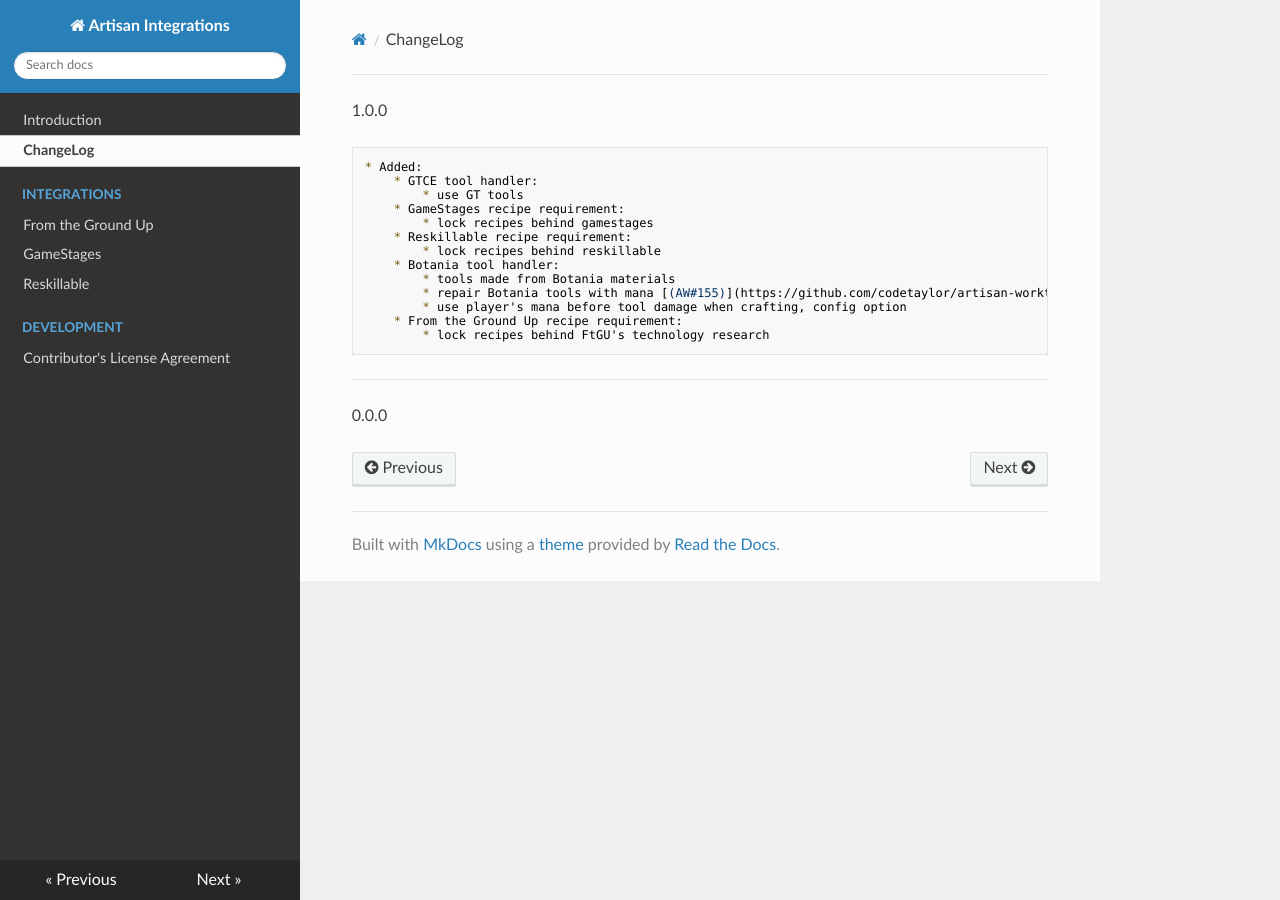
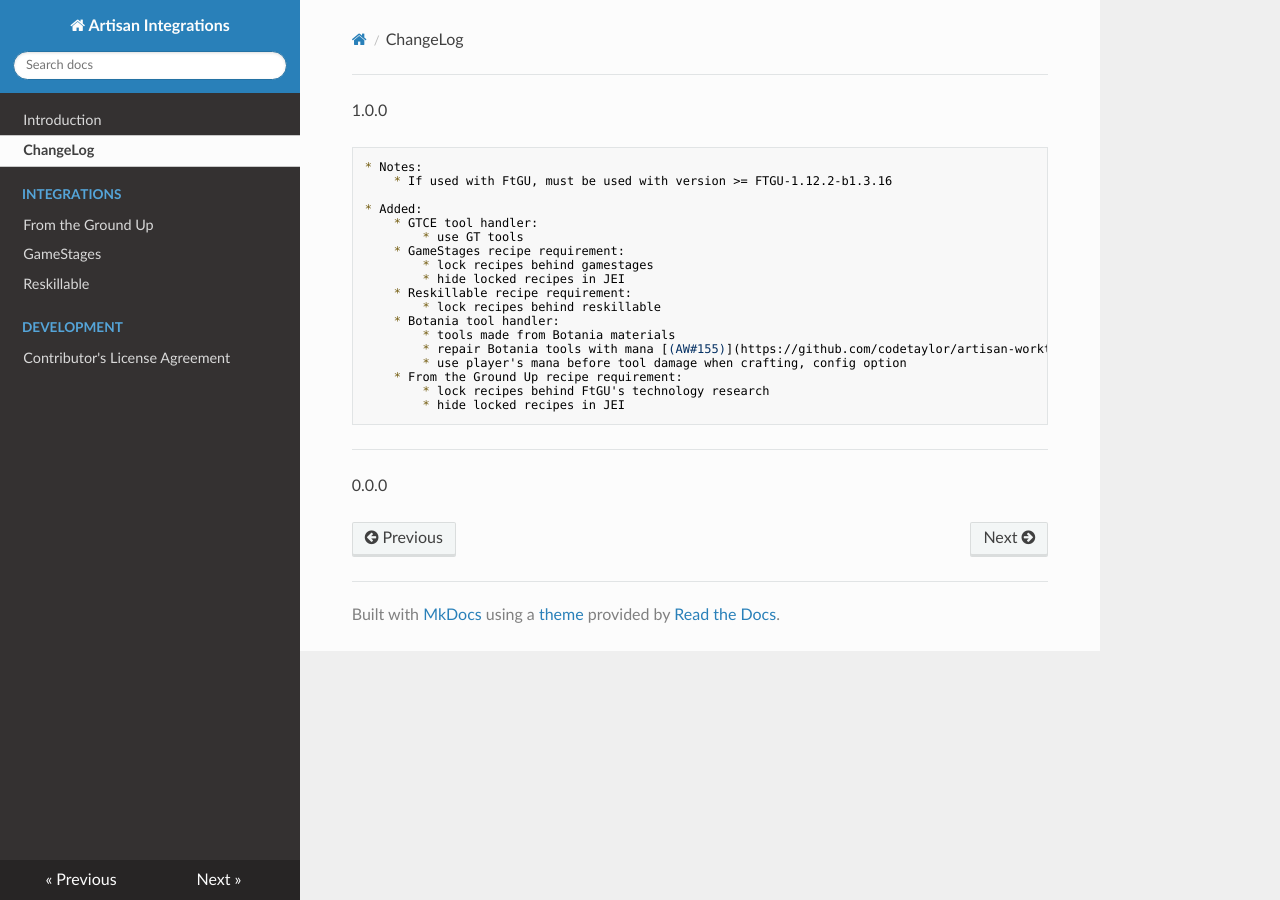
Before and after one commit to codetaylor/artisan-integrations-1.12, an MkDocs documentation site: the page built from docs/changelog.md, in a window 1280 px wide. Built offline with MkDocs 1.6.1, drawn with Linux system fonts in a browser that asks for light colours; nearby versions of some CDN libraries; old or Windows-style settings are respelled for this version of MkDocs.

Commit message:
Update changelog

```diff
--- a/docs/changelog.md
+++ b/docs/changelog.md
@@ -1,10 +1,14 @@
 1.0.0
+
+    * Notes:
+        * If used with FtGU, must be used with version >= FTGU-1.12.2-b1.3.16
 
     * Added:
         * GTCE tool handler:
             * use GT tools
         * GameStages recipe requirement:
             * lock recipes behind gamestages
+            * hide locked recipes in JEI
         * Reskillable recipe requirement:
             * lock recipes behind reskillable
         * Botania tool handler:
@@ -13,6 +17,7 @@
             * use player's mana before tool damage when crafting, config option
         * From the Ground Up recipe requirement:
             * lock recipes behind FtGU's technology research
+            * hide locked recipes in JEI
 
 ---
 
```
